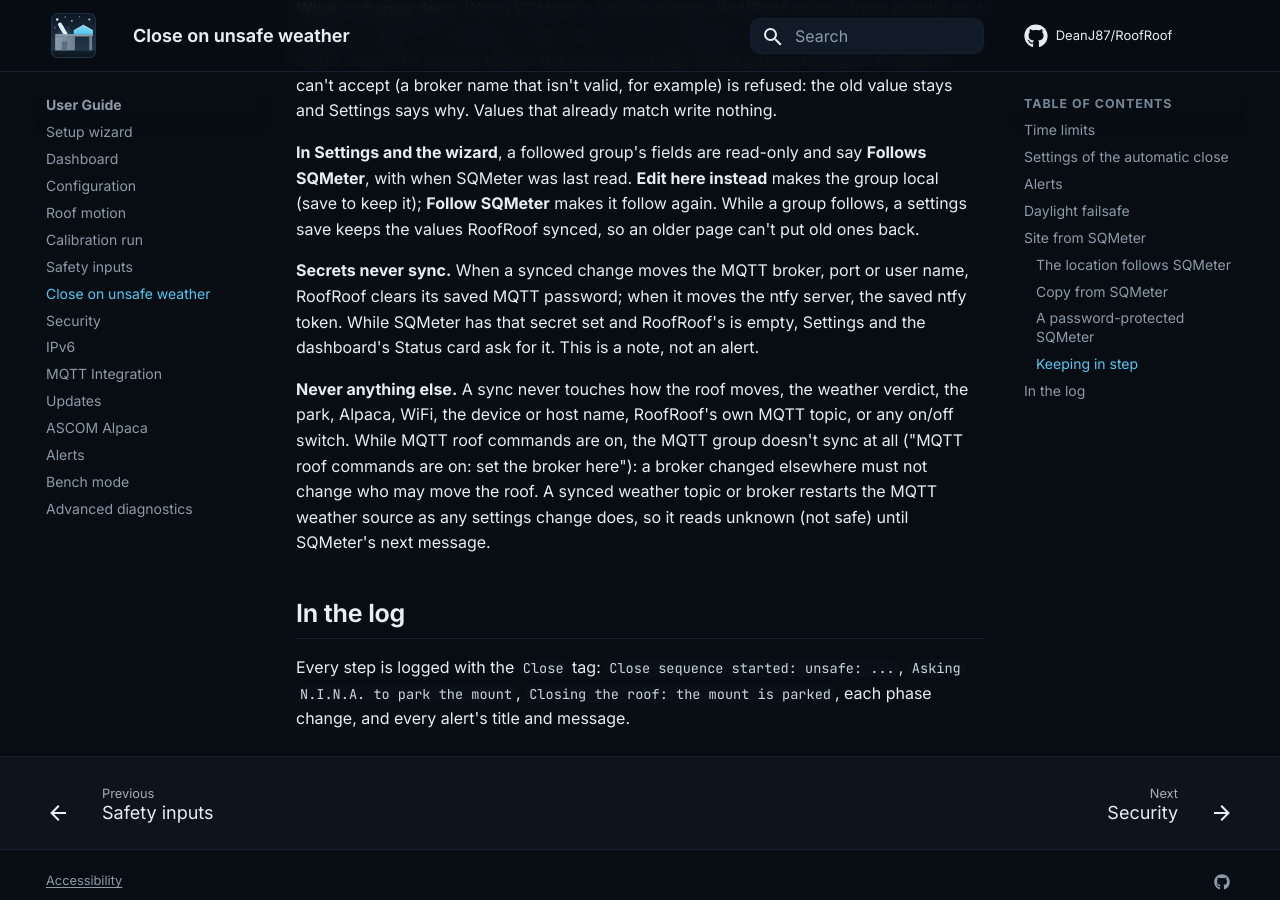
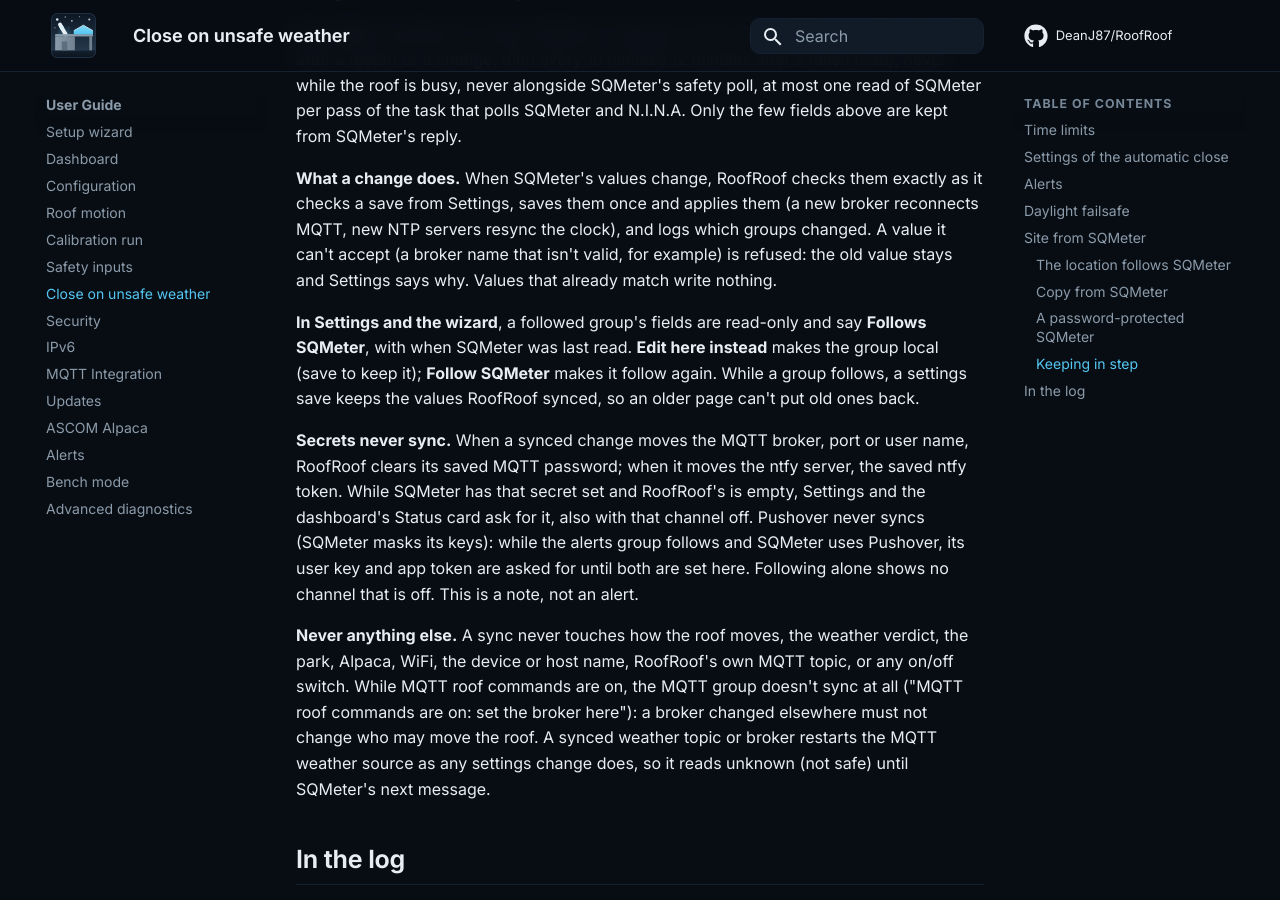
Before and after one commit to DeanJ87/RoofRoof, an MkDocs documentation site: the page built from docs/user-guide/close-on-unsafe.md, in a window 1280 px wide and 900 px high, scrolled down 10868 px. Built offline with MkDocs 1.6.1 and Material for MkDocs 9.7.7, drawn with Linux system fonts in a browser that asks for light colours; some of the changed text lies outside the part shown.

Commit message:
020: SQMeter's login in the contract schemas and OpenAPI (the copy route's login and refusals); docs for copied values and the asked-for secrets, the demo's password switch; FR-035 and tasks T031-T035 done; diagrams re-checked against their sources; flash and UI size recorded

```diff
--- a/docs/user-guide/close-on-unsafe.md
+++ b/docs/user-guide/close-on-unsafe.md
@@ -336,6 +336,12 @@ Copying a different MQTT broker, port or user name clears RoofRoof's saved MQTT
 different ntfy server clears the saved ntfy token, so a saved secret is never sent to a server it
 wasn't saved for.
 
+Every copied value is an ordinary RoofRoof setting: it shows on its own Settings page (Time, Network,
+Alerts, Roof), marked **Follows SQMeter** while its group follows, and stays editable there. That
+holds while the channel is off too: a copied MQTT broker or ntfy topic shows its fields with MQTT or
+ntfy off. A secret SQMeter has set is asked for at its field (the MQTT password, the ntfy token, the
+Pushover user key and app token), also with that channel off, until you type it.
+
 The device fetches SQMeter's settings itself (`POST /api/sqmeter/site`); the copy is refused while
 the roof is busy. An older SQMeter that lacks a part simply has no row for it. Copying a group also
 switches it to follow SQMeter (below).
@@ -390,8 +396,10 @@ RoofRoof synced, so an older page can't put old ones back.
 
 **Secrets never sync.** When a synced change moves the MQTT broker, port or user name, RoofRoof
 clears its saved MQTT password; when it moves the ntfy server, the saved ntfy token. While SQMeter
-has that secret set and RoofRoof's is empty, Settings and the dashboard's Status card ask for it.
-This is a note, not an alert.
+has that secret set and RoofRoof's is empty, Settings and the dashboard's Status card ask for it,
+also with that channel off. Pushover never syncs (SQMeter masks its keys): while the alerts group
+follows and SQMeter uses Pushover, its user key and app token are asked for until both are set here.
+Following alone shows no channel that is off. This is a note, not an alert.
 
 **Never anything else.** A sync never touches how the roof moves, the weather verdict, the park,
 Alpaca, WiFi, the device or host name, RoofRoof's own MQTT topic, or any on/off switch. While MQTT
```
Also changed, not shown: docs/development/workflow.md (+2 -2 lines), docs/getting-started/first-setup.md (+1 -1 lines), docs/live-demo.md (+2 -1 lines), specs/020-sqmeter-site-data/spec.md (+3 -1 lines), specs/020-sqmeter-site-data/tasks.md (+5 -5 lines), docs/api/openapi.json, 5 other files.
